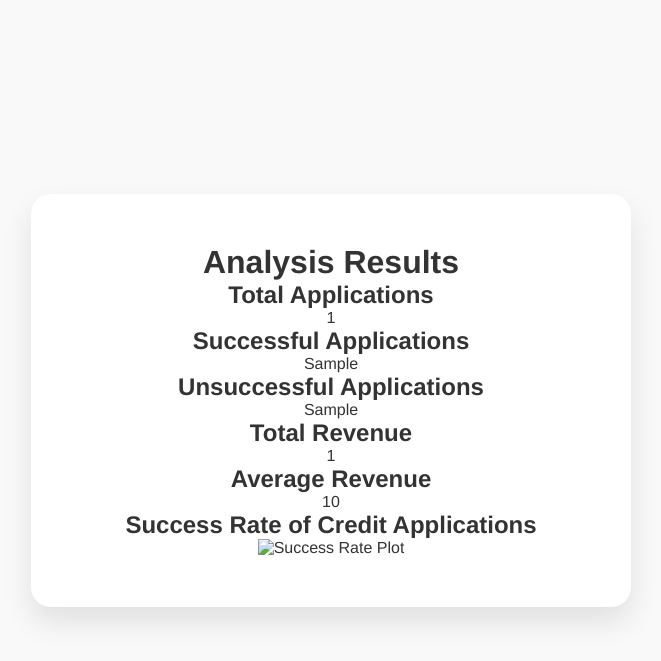
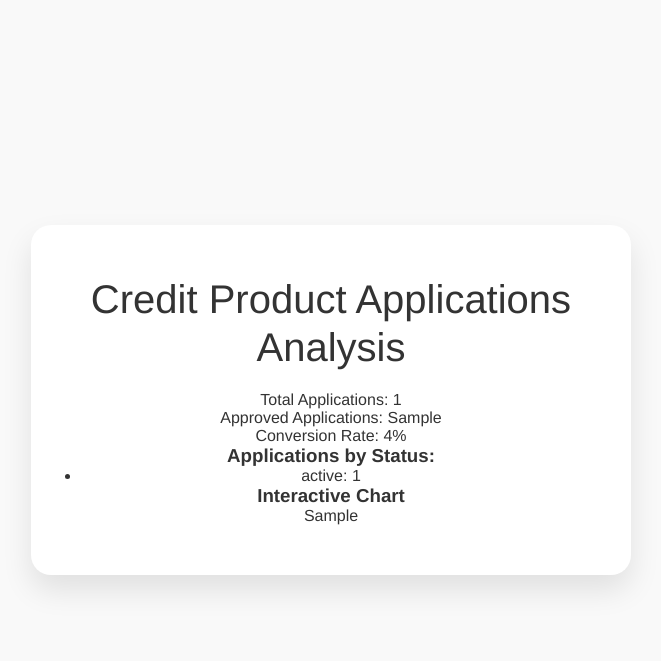
Before and after one commit to fuckseer/Python_project_Sber, a FastAPI app: template templates/results.html in a window 1280 px wide. Shown: the top 661 px of the page, without its empty margins (309-970 px from the left). Run offline with FastAPI, Linux system fonts and the light colour scheme; the template is opened without the code that fills it: most values are stand-ins (such as "Sample title", 1, 10 or a date in 2020).

Commit message:
Fixed styles added conversion

```diff
--- a/app.py
+++ b/app.py
@@ -1,75 +1,52 @@
 from fastapi import FastAPI, UploadFile, File
-from fastapi.responses import HTMLResponse, StreamingResponse
-from fastapi.staticfiles import StaticFiles
+from fastapi.responses import HTMLResponse
+import pandas as pd
+import plotly.express as px
+from starlette.requests import Request
 from fastapi.templating import Jinja2Templates
-from fastapi import Request
-import pandas as pd
-import matplotlib.pyplot as plt
 import io
+
+from starlette.staticfiles import StaticFiles
 
 app = FastAPI()
 
-# Указываем папку для статических файлов (CSS)
-app.mount("/static", StaticFiles(directory="static"), name="static")
-
-# Подключаем Jinja2 для рендеринга HTML
 templates = Jinja2Templates(directory="templates")
-
+app.mount('/static', StaticFiles(directory='static'), name='static')
 
 @app.get("/", response_class=HTMLResponse)
 async def main_page(request: Request):
-    # Отображаем форму для загрузки файла
     return templates.TemplateResponse("index.html", {"request": request})
 
 
-@app.post("/uploadfile/", response_class=HTMLResponse)
-async def analyze_credit_products(request: Request, file: UploadFile = File(...)):
-    # Чтение файла и анализ
-    df = pd.read_excel(file.filename)
-    df['Статус'] = df['Статус'].fillna('unknown')
+@app.post("/uploadfile/")
+async def upload_file(request: Request, file: UploadFile = File(...)):
+    contents = await file.read()
+    data = pd.read_excel(io.BytesIO(contents))
 
-    # Заполняем пропуски в столбце revenue нулями или любым другим значением
-    df['Запрошенная сумма'] = df['Запрошенная сумма'].fillna(0)
-    total_applications = df.shape[0]
-    successful_applications = df[df['Статус'] == 'Одобрен'].shape[0]
-    unsuccessful_applications = df[df['Статус'] == 'Отказ'].shape[0]
-    total_revenue = df['Запрошенная сумма'].sum()
-    average_revenue = df['Запрошенная сумма'].mean()
+    total_applications = data['ID заявки'].count()
 
-    # Генерация графика
-    fig, ax = plt.subplots()
-    ax.pie([successful_applications, unsuccessful_applications], labels=['Approved', 'Declined'], autopct='%1.1f%%')
-    plt.title("Success Rate of Credit Applications")
-    buf = io.BytesIO()
-    plt.savefig(buf, format='png')
-    buf.seek(0)
-    plot_url = "/plot"
+    approved_applications = data[data['Статус'] == 'Выдан']['ID заявки'].count()
 
-    # Передаем данные в шаблон для отображения
+    conversion_rate = (approved_applications / total_applications) * 100
+
+    max_date_per_application = data.loc[data.groupby('ID заявки')['Дата заявки'].idxmax()]
+
+    status_counts = max_date_per_application['Статус'].value_counts()
+
+    fig = px.pie(names=status_counts.index, values=status_counts.values, title='Заявки по статусам')
+    graph_html = fig.to_html(full_html=False)
+
     return templates.TemplateResponse("results.html", {
         "request": request,
         "total_applications": total_applications,
-        "successful_applications": successful_applications,
-        "unsuccessful_applications": unsuccessful_applications,
-        "total_revenue": total_revenue,
-        "average_revenue": average_revenue,
-        "plot_url": plot_url
+        "approved_applications": approved_applications,
+        "conversion_rate": round(conversion_rate, 2),
+        "status_counts": status_counts.to_dict(),
+        "graph_html": graph_html
     })
-
-
-@app.get("/plot/")
-async def get_plot():
-    # Вернем график как изображение
-    fig, ax = plt.subplots()
-    ax.pie([70, 30], labels=['Одобрен', 'Отказ'], autopct='%1.1f%%')
-    plt.title("Success Rate of Credit Applications")
-    buf = io.BytesIO()
-    plt.savefig(buf, format='png')
-    buf.seek(0)
-    return StreamingResponse(buf, media_type="image/png")
 
 
 if __name__ == "__main__":
     import uvicorn
 
-    uvicorn.run(app, host="0.0.0.0", port=8000)
+    uvicorn.run(app, host="127.0.0.1", port=8000)
--- a/templates/results.html
+++ b/templates/results.html
@@ -1,41 +1,35 @@
 <!DOCTYPE html>
-<html>
+<html lang="en">
 <head>
-    <title>Analysis Results</title>
+    <meta charset="UTF-8">
+    <meta name="viewport" content="width=device-width, initial-scale=1.0">
+    <title>Credit Products Analysis</title>
     <link rel="stylesheet" href="/static/styles.css">
 </head>
 <body>
     <div class="container">
-        <div class="header">
-            <h1>Analysis Results</h1>
+        <header>
+            <h1>Credit Product Applications Analysis</h1>
+        </header>
+
+        <div>
+            <p>Total Applications: {{ total_applications }}</p>
+            <p>Approved Applications: {{ approved_applications }}</p>
+            <p>Conversion Rate: {{ conversion_rate }}%</p>
         </div>
 
-        <div class="stats-grid">
-            <div class="card">
-                <h2>Total Applications</h2>
-                <p>{{ total_applications }}</p>
-            </div>
-            <div class="card">
-                <h2>Successful Applications</h2>
-                <p>{{ successful_applications }}</p>
-            </div>
-            <div class="card">
-                <h2>Unsuccessful Applications</h2>
-                <p>{{ unsuccessful_applications }}</p>
-            </div>
-            <div class="card">
-                <h2>Total Revenue</h2>
-                <p>{{ total_revenue }}</p>
-            </div>
-            <div class="card">
-                <h2>Average Revenue</h2>
-                <p>{{ average_revenue }}</p>
-            </div>
+        <div>
+            <h3>Applications by Status:</h3>
+            <ul>
+                {% for status, count in status_counts.items() %}
+                    <li>{{ status }}: {{ count }}</li>
+                {% endfor %}
+            </ul>
         </div>
 
-        <div class="chart-container">
-            <h2>Success Rate of Credit Applications</h2>
-            <img src="{{ plot_url }}" alt="Success Rate Plot">
+        <div>
+            <h3>Interactive Chart</h3>
+            <div>{{ graph_html|safe }}</div>
         </div>
     </div>
 </body>
```
Also changed, not shown: templates/index.html (+3 -8 lines).
